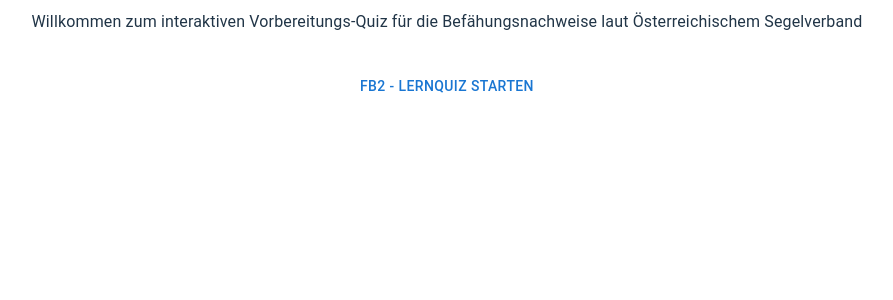
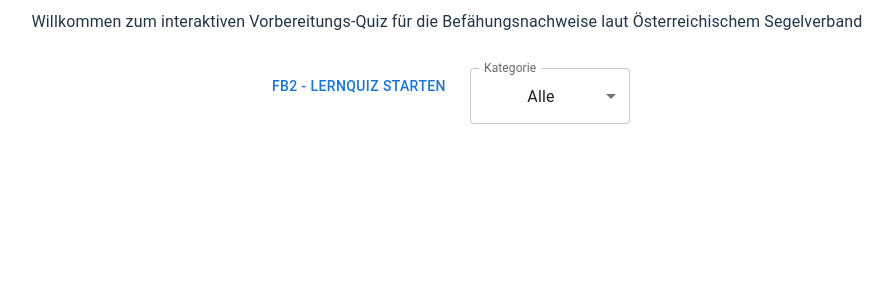
Before and after one commit to psommersguter/asf-boating-certificate-quiz, a React (Vite) app: page / in a window 1280 px wide. Shown: the top 300 px of the page, without its empty margins (193-1086 px from the left). Built offline with nearby package versions, Linux system fonts and the light colour scheme.

Commit message:
Add the ability to choose a category when starting the learning quiz

```diff
--- a/src/App.tsx
+++ b/src/App.tsx
@@ -7,8 +7,10 @@
 function App() {
   const [welcomeVisible, setWelcomeVisible] = useState(true)
   const [learnQuizVisible, setLearnQuizVisible] = useState(false)
+  const [categoryFilter, setCategoryFilter] = useState<string| undefined>(undefined)
 
-  function startLearnQuiz() {
+  function startLearnQuiz(categoryFilter?: string) {
+    setCategoryFilter(categoryFilter)
     setWelcomeVisible(false)
     setLearnQuizVisible(true)
   }
@@ -26,7 +28,7 @@
   return (
     <Box className="App">
       {welcomeVisible ? <Welcome onStartLearnQuizClick={startLearnQuiz} /> : null}
-      {learnQuizVisible ? <LearningQuiz onBack={backToWelcome} /> : null}
+      {learnQuizVisible ? <LearningQuiz categoryFilter={categoryFilter} onBack={backToWelcome} /> : null}
     </Box>
   )
 }
--- a/src/LearningQuiz.tsx
+++ b/src/LearningQuiz.tsx
@@ -5,17 +5,31 @@
 
 interface Props {
   onBack: () => void
+  categoryFilter?: string
+}
+
+function generateRandomNumber(upperBoundExclusive: number) {
+  return Math.floor(Math.random() * upperBoundExclusive);
 }
 
 function LearningQuiz(props: Props) {
+  const { categoryFilter, onBack } = props;
 
-  const [activeQuestionIndex, setActiveQuestionIndex] = useState<number>(Math.floor(Math.random() * questionData.length))
+  const filteredQuestions = questionData.filter(question => {
+    if (categoryFilter === undefined) {
+      return true;
+    }
+
+    return question.metadata.category === categoryFilter;
+  })
+
+  const [activeQuestionIndex, setActiveQuestionIndex] = useState<number>(generateRandomNumber(filteredQuestions.length))
   const [showValidation, setShowValidation] = useState(false)
 
   function selectNextQuestion() {
-    let nextQuestionIndex = Math.floor(Math.random() * questionData.length);
+    let nextQuestionIndex = generateRandomNumber(filteredQuestions.length);
     while (nextQuestionIndex === activeQuestionIndex) {
-      nextQuestionIndex = Math.floor(Math.random() * questionData.length);
+      nextQuestionIndex = generateRandomNumber(filteredQuestions.length);
     }
     setActiveQuestionIndex(nextQuestionIndex)
     setShowValidation(false)
@@ -28,7 +42,7 @@
     }}>
       <Button
         variant={"outlined"}
-        onClick={props.onBack}
+        onClick={onBack}
         style={{
           marginBottom: "2rem"
         }}
@@ -36,7 +50,7 @@
         Session Beenden
       </Button>
       <QuizCard
-        itemData={questionData[activeQuestionIndex]}
+        itemData={filteredQuestions[activeQuestionIndex]}
         onNextQuestion={selectNextQuestion}
         showValidation={showValidation}
         setShowValidation={setShowValidation}
--- a/src/Welcome.tsx
+++ b/src/Welcome.tsx
@@ -1,12 +1,14 @@
-import { Box, Button, Typography } from '@mui/material';
+import { Box, Button, FormControl, InputLabel, MenuItem, Select, Typography } from '@mui/material';
+import { useState } from 'react';
 
 interface Props {
-  onStartLearnQuizClick: () => void
+  onStartLearnQuizClick: (categoryFilter?: string) => void
 }
 
 export function Welcome(props: Props) {
+  const { onStartLearnQuizClick } = props
 
-  const { onStartLearnQuizClick } = props
+  const [selectedCategory, setSelectedCategory] = useState<string>("Alle")
 
   return (
     <Box>
@@ -18,14 +20,51 @@
         display: "flex",
         flexDirection: "column"
       }}>
-        <Button onClick={onStartLearnQuizClick}>
-          FB2 - Lernquiz Starten
-        </Button>
+        <Box
+          sx={{
+            width: "100%",
+            flexDirection: "row"
+          }}
+        >
+          <Button onClick={() => {
+            console.log("start button clicked", selectedCategory)
+            if (selectedCategory === "Alle") {
+              onStartLearnQuizClick(undefined)
+            } else {
+              onStartLearnQuizClick(selectedCategory)
+            }
+          }}>
+            FB2 - Lernquiz Starten
+          </Button>
+          <FormControl sx={{
+            marginLeft: "1rem",
+            width: "10rem",
+          }}>
+            <InputLabel id="category-select-label">Kategorie</InputLabel>
+            <Select
+              labelId="category-select-label"
+              value={selectedCategory}
+              label="Kategorie"
+              onChange={event => {
+                setSelectedCategory(event.target.value)
+              }}
+            >
+              <MenuItem value={"Alle"}>Alle</MenuItem>
+              <MenuItem value={"Jachtbedienung"}>Jachtbedienung</MenuItem>
+              <MenuItem value={"Bootsbau"}>Bootsbau</MenuItem>
+              <MenuItem value={"Navigation"}>Navigation</MenuItem>
+              <MenuItem value={"Rechtskunde"}>Rechtskunde</MenuItem>
+              <MenuItem value={"Wetter"}>Wetter</MenuItem>
+              <MenuItem value={"Sicherheit"}>Sicherheit</MenuItem>
+              <MenuItem value={"Modul Motor"}>Modul Motor</MenuItem>
+              <MenuItem value={"Modul Segeln"}>Modul Segeln</MenuItem>
+            </Select>
+          </FormControl>
+        </Box>
       </Box>
     </Box>
   )
 
 }
 
-
 export default Welcome
```
